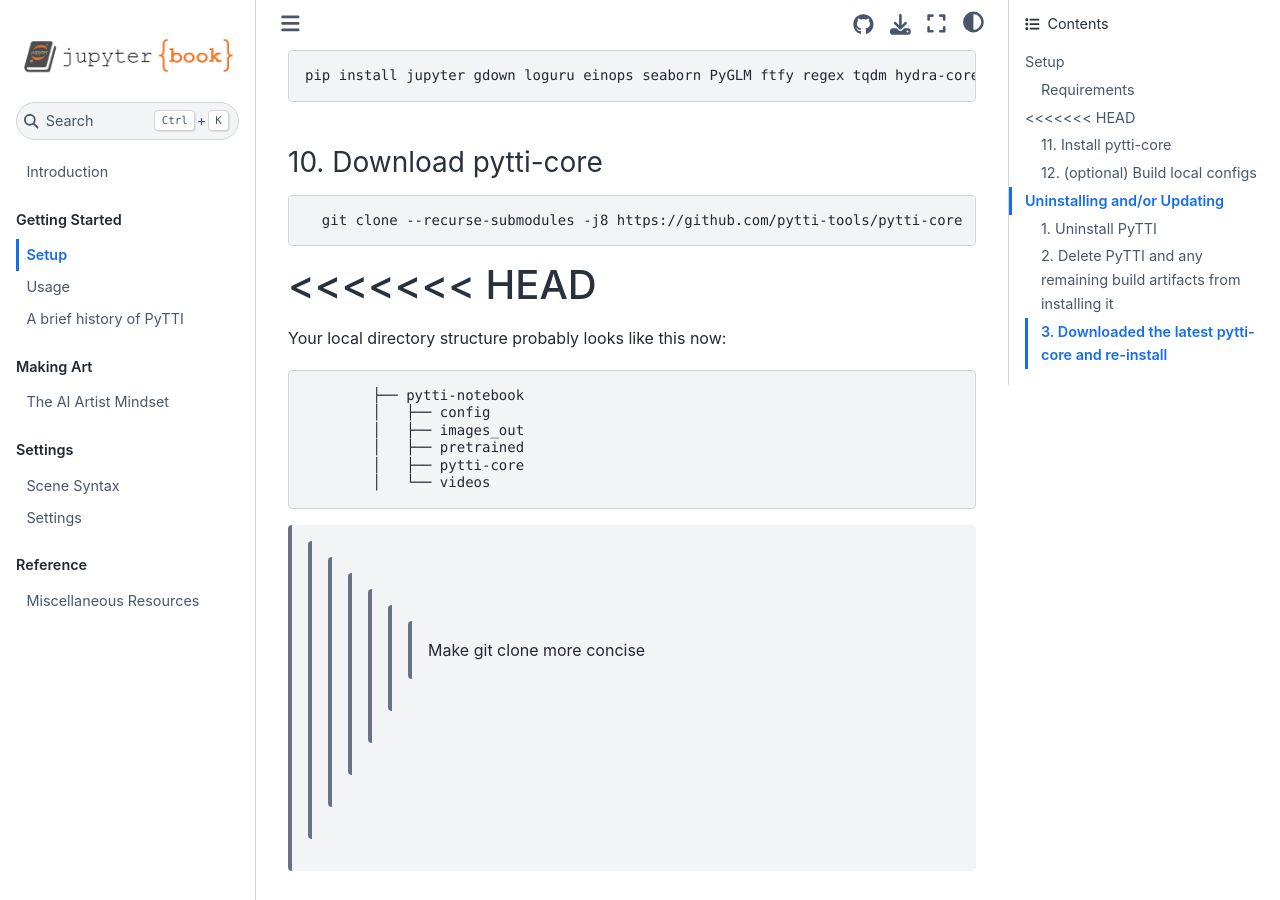
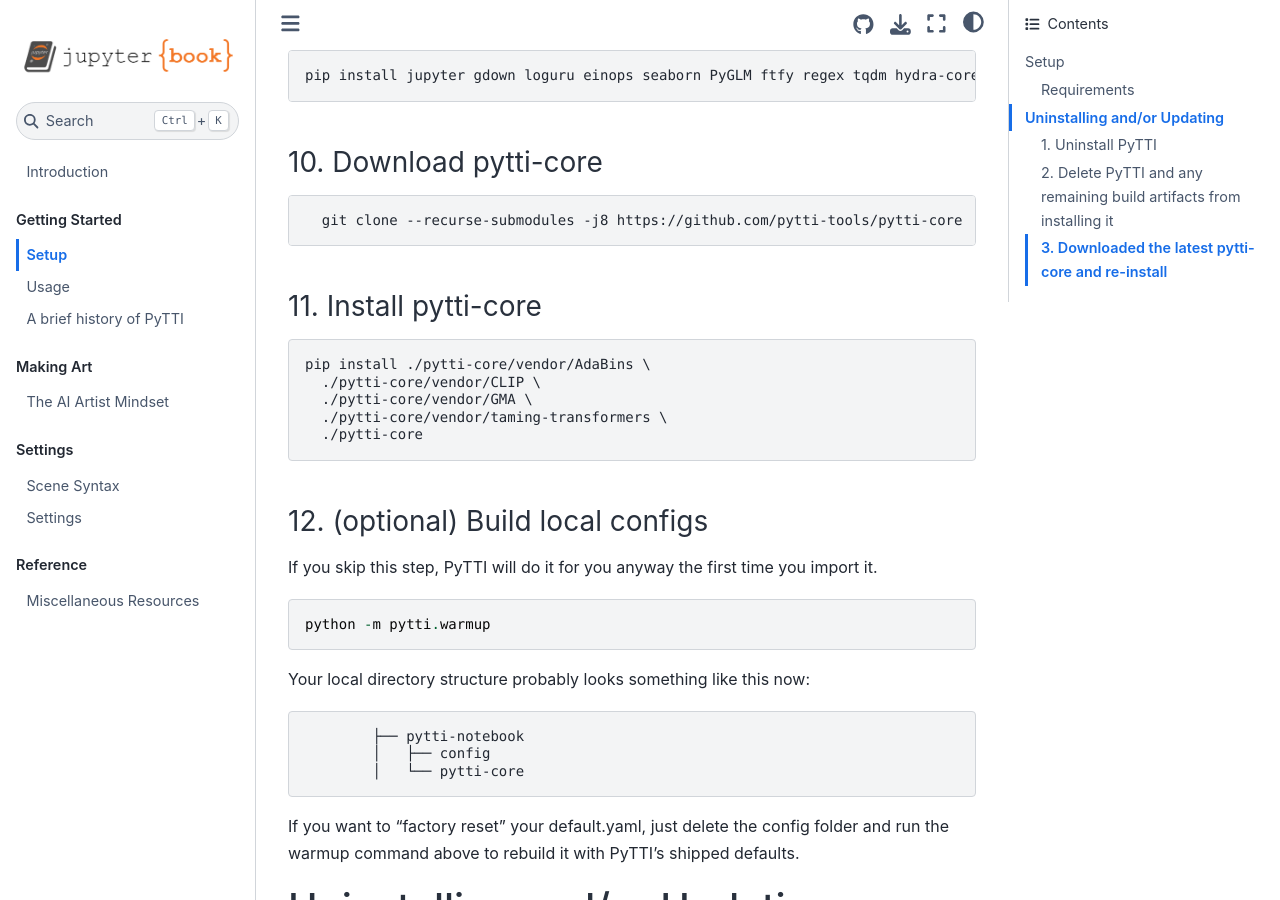
Before and after one commit to pytti-tools/pytti-book, a Jupyter Book: the page built from Setup.md, in a window 1280 px wide and 900 px high, scrolled down 2278 px. Built offline with Jupyter Book 1.0.4 settings and Sphinx 7.4.7 and the Sphinx Book theme 1.1.4, drawn with Linux system fonts in a browser that asks for light colours; pages that are not in the unit, such as notebooks, are missing from menus.

Commit message:
Resolve Treeview conflict

```diff
--- a/Setup.md
+++ b/Setup.md
@@ -69,19 +69,6 @@ Follow the installation steps for installing pytorch with CUDA/GPU support here:
 ### 10. Download pytti-core
 
       git clone --recurse-submodules -j8 https://github.com/pytti-tools/pytti-core
-<<<<<<< HEAD
-=======
-
-Your local directory structure probably looks like this now:
-
-            ├── pytti-notebook
-            │   ├── config
-            │   ├── images_out
-            │   ├── pretrained
-            │   ├── pytti-core
-            │   └── videos
-
->>>>>>> Make git clone more concise
 ### 11. Install pytti-core
 
     pip install ./pytti-core/vendor/AdaBins \
```
